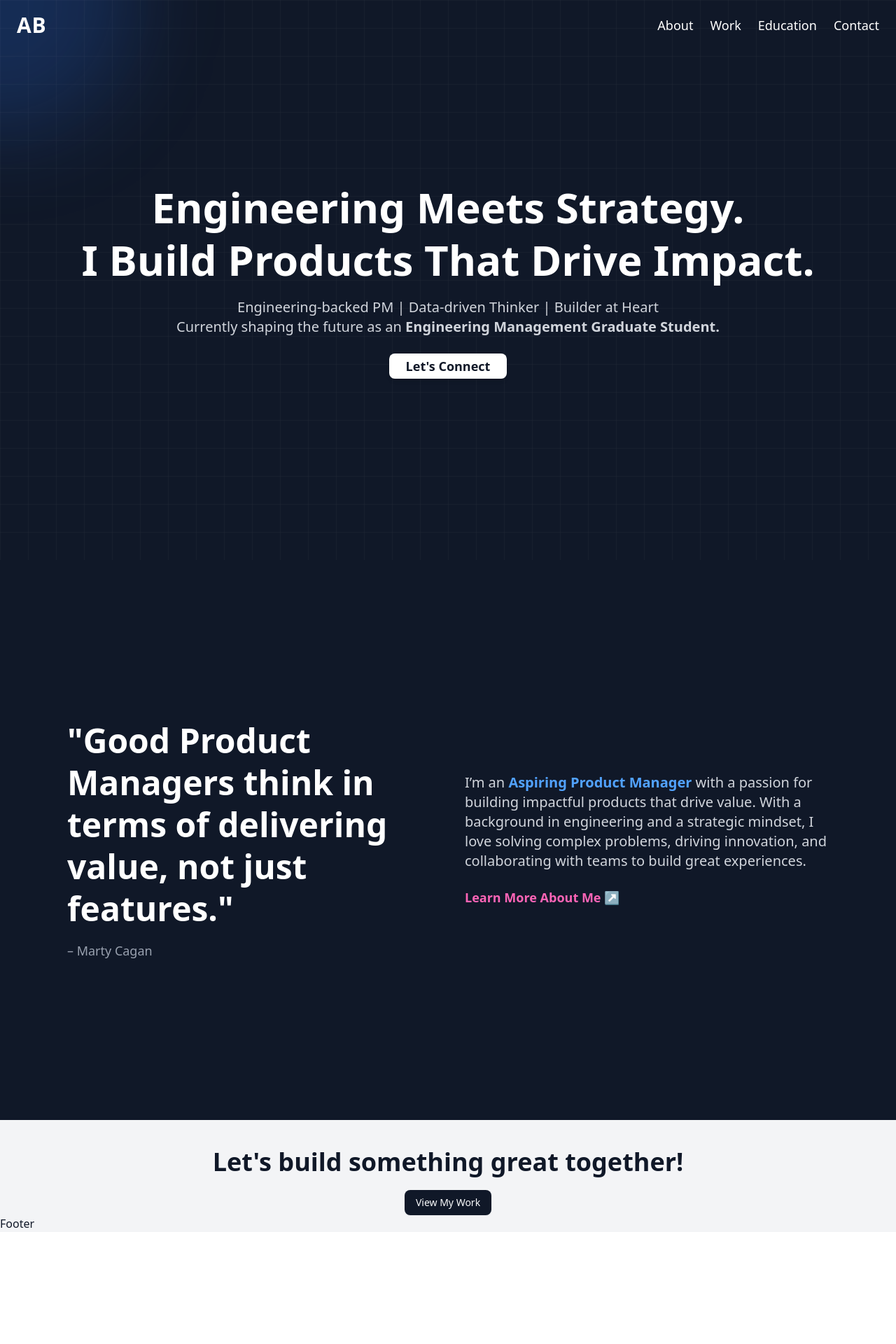
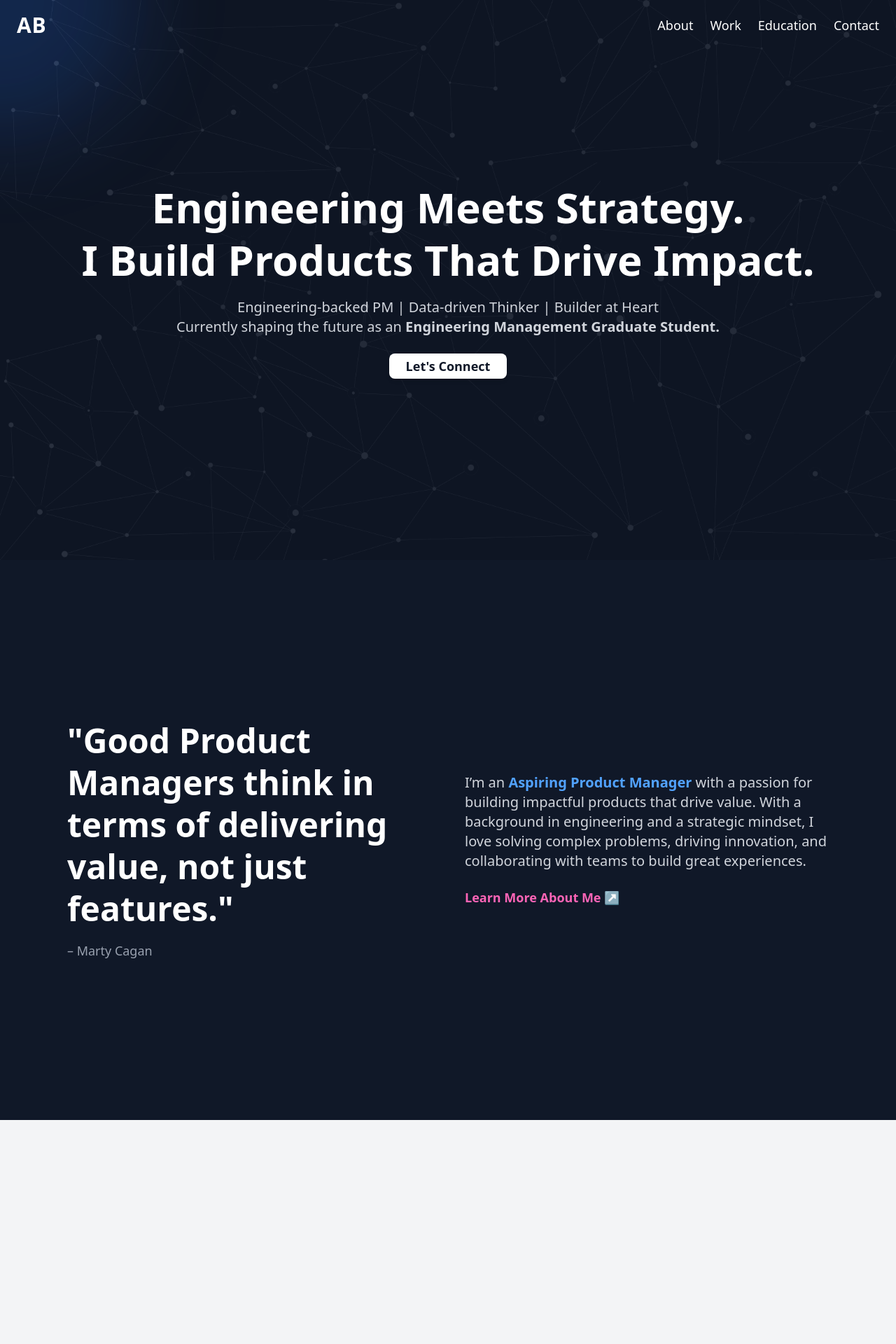
Before and after one commit to vishalcoderathore/wify-portfolio, a Next.js app: page / in a window 1280 px wide. Shown: the top 1920 px of the page at 70% size. Before the commit the page ends 1760 px from the top, so only its background shows below. Built offline with nearby package versions, Linux system fonts and the light colour scheme.

Commit message:
Added smooth scroll, canva image on hero section and animate objective page contents when the page is in 60% view

```diff
--- a/src/app/page.tsx
+++ b/src/app/page.tsx
@@ -1,27 +1,62 @@
+'use client';
+
 import { Button } from '@/components/ui/button';
 import Objective from '@/components/objective';
+import { useEffect, useRef } from 'react';
 import Footer from '@/components/footer';
 import Navbar from '@/components/navbar';
 import Hero from '@/components/hero';
 
 export default function HomePage() {
+  const sectionsRef = useRef<HTMLDivElement>(null);
+
+  useEffect(() => {
+    const observer = new IntersectionObserver(
+      entries => {
+        entries.forEach(entry => {
+          if (entry.isIntersecting) {
+            entry.target.scrollIntoView({
+              behavior: 'smooth',
+              block: 'start',
+            });
+          }
+        });
+      },
+      { threshold: 0.6 }
+    );
+
+    const sections = sectionsRef.current?.children;
+    if (sections) {
+      Array.from(sections).forEach(section => observer.observe(section));
+    }
+
+    return () => {
+      if (sections) {
+        Array.from(sections).forEach(section => observer.unobserve(section));
+      }
+    };
+  }, []);
+
   return (
-    <main className="bg-gray-100 dark:bg-gray-900 text-gray-900 dark:text-white">
+    <main ref={sectionsRef} className="bg-gray-100 dark:bg-gray-900 text-gray-900 dark:text-white overflow-hidden">
       {/* Hero Section */}
-      <Hero />
+      <div className="w-full h-screen flex items-center justify-center">
+        <Hero />
+      </div>
 
       {/* Objective Section */}
-      <Objective />
+      <div className="w-full h-screen flex items-center justify-center">
+        <Objective />
+      </div>
 
-      {/* Call to Action */}
-      <section className="text-center mt-10">
+      {/* Call to Action Section */}
+      <div className="w-full h-screen flex flex-col items-center justify-center text-center">
         <h2 className="text-2xl md:text-4xl font-bold">Let's build something great together!</h2>
         <Button className="mt-5" variant="default">
           <a href="/work">View My Work</a>
         </Button>
-      </section>
+      </div>
 
-      {/* Footer */}
       <Footer />
     </main>
   );
--- a/src/components/hero.tsx
+++ b/src/components/hero.tsx
@@ -41,9 +41,8 @@ export default function Hero() {
           <div
             className="w-full h-full opacity-10"
             style={{
-              backgroundImage:
-                'linear-gradient(rgba(255,255,255,0.3) 1px, transparent 1px), linear-gradient(90deg, rgba(255,255,255,0.3) 1px, transparent 1px)',
-              backgroundSize: '40px 40px',
+              backgroundImage: `url('/neural_network.png')`,
+              backgroundSize: 'cover',
             }}
           />
         </div>
--- a/src/components/objective.tsx
+++ b/src/components/objective.tsx
@@ -10,7 +10,8 @@ export default function Objective() {
       <motion.div
         className="w-full md:w-1/2 flex flex-col justify-center text-left"
         initial={{ opacity: 0, x: -50 }}
-        animate={{ opacity: 1, x: 0 }}
+        whileInView={{ opacity: 1, x: 0 }}
+        viewport={{ once: true, amount: 0.5 }} // ✅ Triggers when 50% visible, runs only once
         transition={{ duration: 0.8, ease: 'easeOut' }}>
         <h2 className="text-3xl md:text-5xl font-bold leading-tight text-white">
           "Good Product Managers think in terms of delivering value, not just features."
@@ -22,7 +23,8 @@ export default function Objective() {
       <motion.div
         className="w-full md:w-1/2 flex flex-col items-start justify-center text-left"
         initial={{ opacity: 0, x: 50 }}
-        animate={{ opacity: 1, x: 0 }}
+        whileInView={{ opacity: 1, x: 0 }}
+        viewport={{ once: true, amount: 0.6 }}
         transition={{ duration: 0.8, ease: 'easeOut', delay: 0.3 }}>
         <p className="text-lg md:text-xl text-gray-300">
           I’m an <span className="text-blue-400 font-bold">Aspiring Product Manager</span> with a passion for building
```
Also changed, not shown: public/neural_network.png (added).
